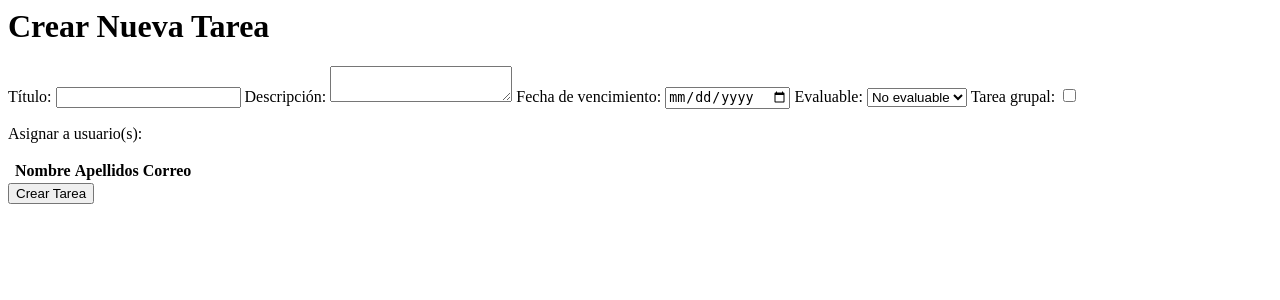
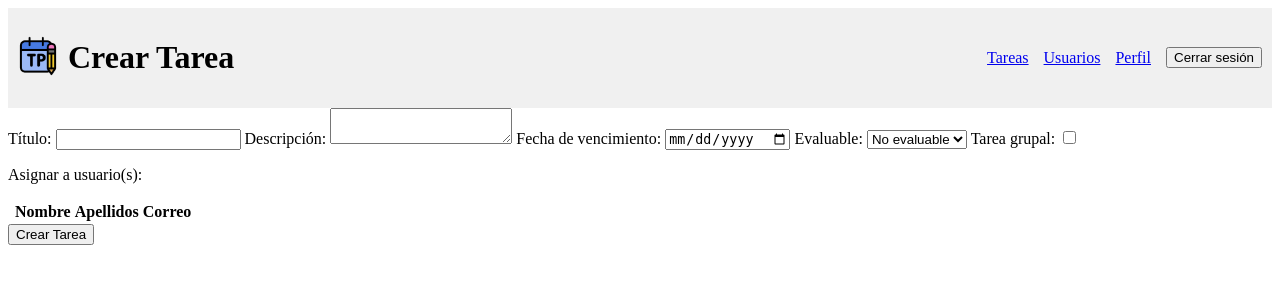
Before and after one commit to kasimxo/DWES-UT04-Persistencia-de-datos, a Django app: page /tareas/crear/ in a window 1280 px wide. Shown: the top 300 px of the page. Run offline with Django 5.2, Linux system fonts and the light colour scheme; the visitor is signed in with stand-in values (Sample User, id 1); data comes from the database, SQL or seed files in the repository; lists and menus that the app fills with data are empty.

Commit message:
Añadido un componente header
Creado un logo para la aplicación
Añadida sección de créditos/atribución en el readme (para incluir la referencia al icono base del logo)
Añadido el componente de header a la mayoría de páginas
Añadidos botones para mejorar la navegación entre páginas en el header
Añadida redirección en la página base según estás o no logueado
Añadidos archivos estáticos y referencias en settings.py

```diff
--- a/tarea-planner/config/settings.py
+++ b/tarea-planner/config/settings.py
@@ -128,4 +128,5 @@ USE_TZ = True
 # Static files (CSS, JavaScript, Images)
 # https://docs.djangoproject.com/en/6.0/howto/static-files/
 
-STATIC_URL = 'static/'
+STATIC_URL = '/static/'
+STATICFILES_DIRS = [BASE_DIR / "static"]
--- /dev/null
+++ b/tarea-planner/tarea_planner/templates/base.html
@@ -0,0 +1,20 @@
+{% load static %}
+
+<!DOCTYPE html>
+<html lang="es">
+<head>
+    <meta charset="UTF-8">
+    <meta name="viewport" content="width=device-width, initial-scale=1.0">
+    <title>{% block title %}Tarea Planner{% endblock %}</title>
+    <link rel="icon" type="image/png" href="{% static 'TP_Logo.png' %}">
+</head>
+<body>
+
+    {% include 'components/header.html' %}
+
+    <main>
+        {% block content %}
+        {% endblock %}
+    </main>
+</body>
+</html>
--- /dev/null
+++ b/tarea-planner/tarea_planner/templates/components/header.html
@@ -0,0 +1,24 @@
+{% load static %}
+
+<header style="display: flex; justify-content: space-between; align-items: center; padding: 10px; background-color: #f0f0f0;">
+    <div style="display: flex; align-items: center; gap: 10px;">
+        <a href="{% url 'home' %}" >
+            <img src="{% static 'TP_Logo.png' %}" alt="Logo" style="height: 40px;">
+        </a>
+        <h1>{{ page_title }}</h1>
+    </div>
+
+    {% if user.is_authenticated %}
+    <div style="display: flex; gap: 15px; align-items: center;">
+        <a href="{% url 'tareas' %}">Tareas</a>
+        <a href="{% url 'usuarios' %}">Usuarios</a>
+        <a href="{% url 'usuario' user.id %}">Perfil</a>
+
+        <form method="post" action="{% url 'logout' %}">
+            {% csrf_token %}
+            <button type="submit">Cerrar sesión</button>
+        </form>
+    </div>
+    {% endif %}
+
+</header>
--- a/tarea-planner/tarea_planner/templates/tareas/crear_tarea.html
+++ b/tarea-planner/tarea_planner/templates/tareas/crear_tarea.html
@@ -1,4 +1,8 @@
-<h1>Crear Nueva Tarea</h1>
+{% extends 'base.html' %}
+{% block title %} Crear Tarea - Tarea Planner {% endblock %}
+
+{% block content %}
+
 <form method="post" action="{% url 'create_tarea' %}">
     {% csrf_token %}
     <label for="titulo">Título:</label>
@@ -60,3 +64,5 @@
         });
     });
 </script>
+
+{% endblock %}
--- a/tarea-planner/tarea_planner/templates/usuarios/perfil_usuario.html
+++ b/tarea-planner/tarea_planner/templates/usuarios/perfil_usuario.html
@@ -1,4 +1,8 @@
-<h1>Perfil de Usuario</h1>
+{% extends 'base.html' %}
+{% block title %} Perfil - Tarea Planner {% endblock %}
+
+{% block content %}
 <p><strong>Nombre:</strong> {{ usuario.first_name }} {{ usuario.last_name }}</p>
 <p><strong>Correo electrónico:</strong> {{ usuario.email }}</p>
 <p><strong>Rol:</strong> {{ usuario.role }}</p>
+{% endblock %}
--- a/tarea-planner/tarea_planner/urls.py
+++ b/tarea-planner/tarea_planner/urls.py
@@ -4,7 +4,7 @@ from .views import RegisterView, HomeView, TareasView, CreacionTareasView, Lista
 
 urlpatterns = [
     path('register/', RegisterView.as_view(), name='register'),
-    path('login/', LoginView.as_view(template_name='login/login.html', redirect_authenticated_user=True), name='login'),
+    path('login/', LoginView.as_view(template_name='login/login.html', redirect_authenticated_user=True, extra_context={'page_title': 'Iniciar sesión - Tarea Planner'}), name='login'),
     path('logout/', LogoutView.as_view(), name='logout'),
     path('', HomeView.as_view(), name='home'),
     path('tareas/', TareasView.as_view(), name='tareas'),
--- a/tarea-planner/tarea_planner/views.py
+++ b/tarea-planner/tarea_planner/views.py
@@ -46,12 +46,14 @@ class RegisterView(View):
 class HomeView(View):
 
     def get(self, request):
+        if request.user.is_authenticated:
+            return redirect("tareas")
         return render(request, "home/home.html")
 
 class TareasView(LoginRequiredMixin, View):
 
     def get(self, request):
-        return render(request, "tareas/tareas.html")
+        return render(request, "tareas/tareas.html", {"page_title": "Tareas"})
 
 class CreacionTareasView(LoginRequiredMixin, View):
 
@@ -60,7 +62,8 @@ class CreacionTareasView(LoginRequiredMixin, View):
         return render(
             request,
             "tareas/crear_tarea.html",
-            {"users": users})
+            {"users": users,
+             "page_title": "Crear Tarea"})
 
     def post(self, request):
 
@@ -96,10 +99,15 @@ class ListadoUsuariosView(LoginRequiredMixin, View):
 
     def get(self, request):
         users = User.objects.all()
-        return render(request, "usuarios/listado_usuarios.html", {"users": users})
+        return render(request, "usuarios/listado_usuarios.html", {"users": users, "page_title": "Listado de Usuarios"})
 
 class PerfilUsuarioView(LoginRequiredMixin, DetailView):
     model = User
     template_name = "usuarios/perfil_usuario.html"
     context_object_name = "usuario"
     pk_url_kwarg = "user_id"
+
+    def get_context_data(self, **kwargs):
+        context = super().get_context_data(**kwargs)
+        context['page_title'] = f"Perfil de {self.object.get_full_name()}"
+        return context
```
Also changed, not shown: tarea-planner/tarea_planner/templates/login/login.html (+6 -1 lines), tarea-planner/tarea_planner/templates/tareas/tareas.html (+4 -6 lines), tarea-planner/tarea_planner/templates/usuarios/listado_usuarios.html (+7 -0 lines), README.md, tarea-planner/tarea_planner/static/TP_Logo.png (added).
